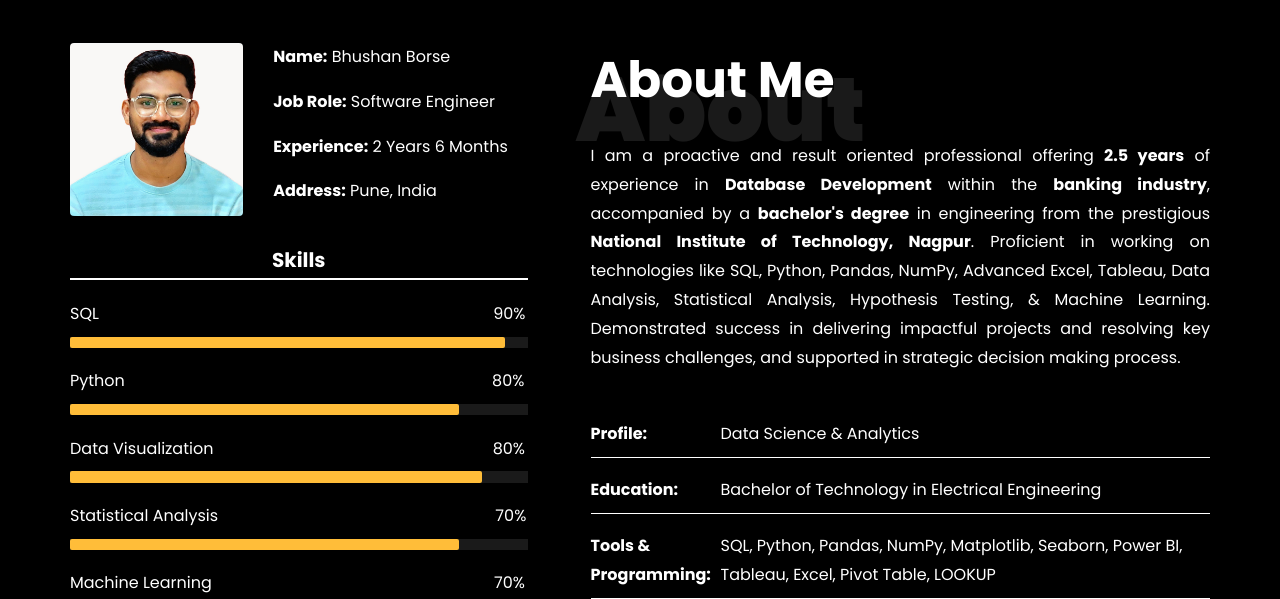
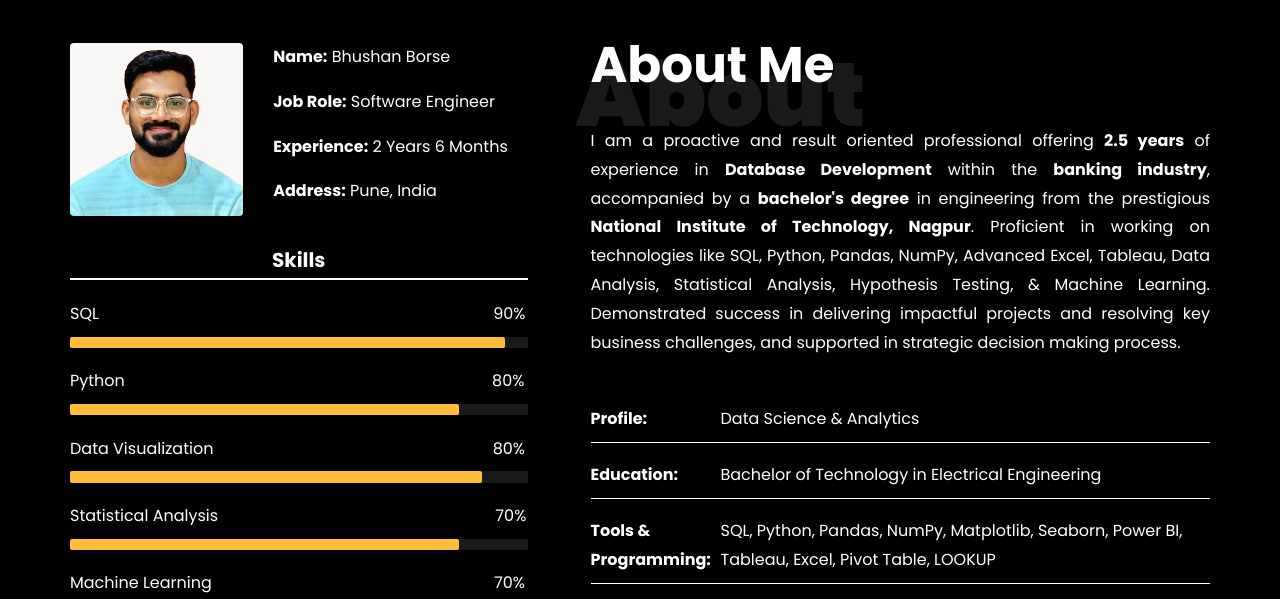
Before and after one commit to bhushansbcareer/bhushansb_portfolio, a plain HTML site: page index.html in a window 1280 px wide. Shown: the part 752-1351 px from the top of the page. Drawn offline with Linux system fonts and the light colour scheme; files whose address does not match are found by name.

Commit message:
Add files via upload

```diff
--- a/index.html
+++ b/index.html
@@ -359,7 +359,7 @@
 						</div>
 					</div>
 
-					<div class="col-md-6 col-lg-7 pl-lg-5 pb-5">
+					<div class="col-md-6 col-lg-7 pl-lg-5 pb-5" style="margin-top: -20px; padding-top: 5px;">
 						<div class="row justify-content-start pb-3">
 							<div class="col-md-12 heading-section ftco-animate">
 								<!-- <h1 class="big">About</h1> -->
```
